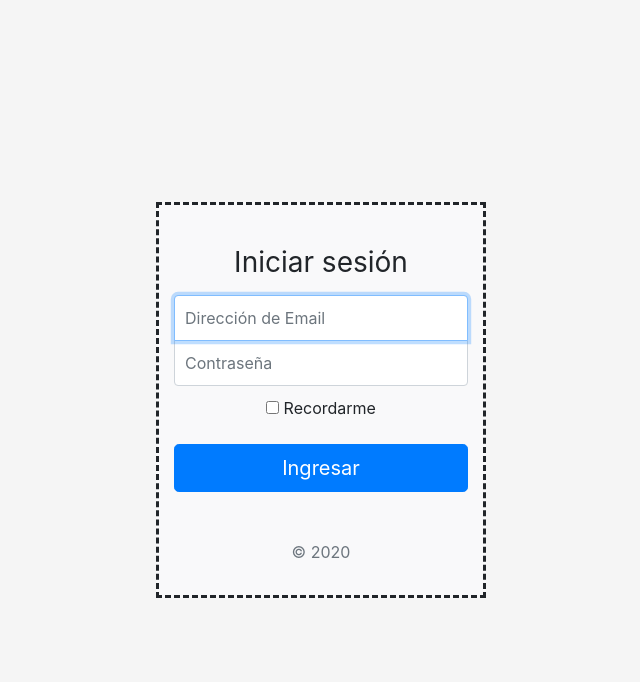
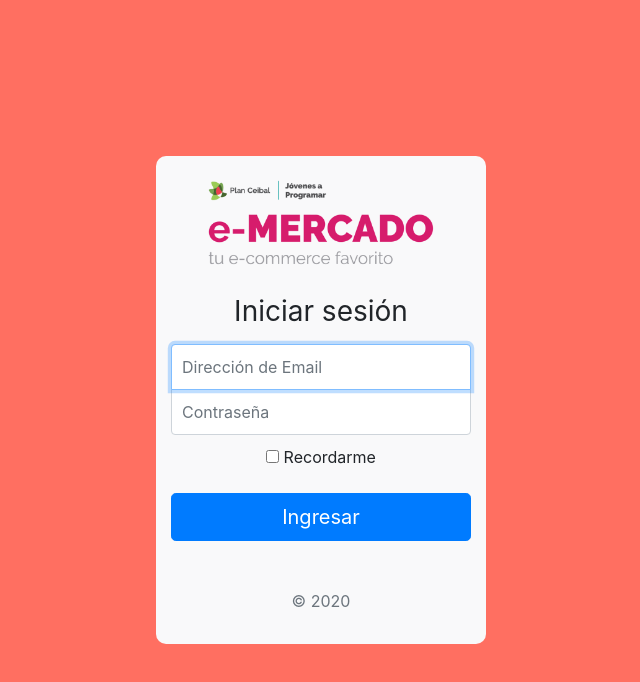
Before and after one commit to martinc-5/eCommerceJAP2020_repo, a plain HTML site: page login.html in a window 1280 px wide. Shown: the whole page, without its empty margins (319-959 px from the left). Drawn offline with nearby package versions, Linux system fonts and the light colour scheme; files that its build step writes are made by us from their sources.

Commit message:
arreglo de estilos en login

```diff
--- a/css/signin.css
+++ b/css/signin.css
@@ -10,11 +10,12 @@ body {
   align-items: center;
   padding-top: 40px;
   padding-bottom: 40px;
-  background-color: #f5f5f5;
+  background-color: #FF6F61;
 }
 
 .form-signin {
-  border-style: dashed;
+  border-style: initial;
+  border-radius: 10px;
   width: 100%;
   max-width: 330px;
   padding: 15px;
--- a/login.html
+++ b/login.html
@@ -29,7 +29,7 @@
   </head>
   <body class="text-center">
     <form class="form-signin">
-  <img class="mb-4" src="img/login.png" alt="" width="auto" height="100">
+  <img class="mb-4" src="img/login.png.png" alt="" width="auto" height="100">
   <h1 class="h3 mb-3 font-weight-normal">Iniciar sesión</h1>
   <label for="inputEmail" class="sr-only">Dirección de Email</label>
   <input type="email" id="inputEmail" class="form-control" placeholder="Dirección de Email" required autofocus>
```
